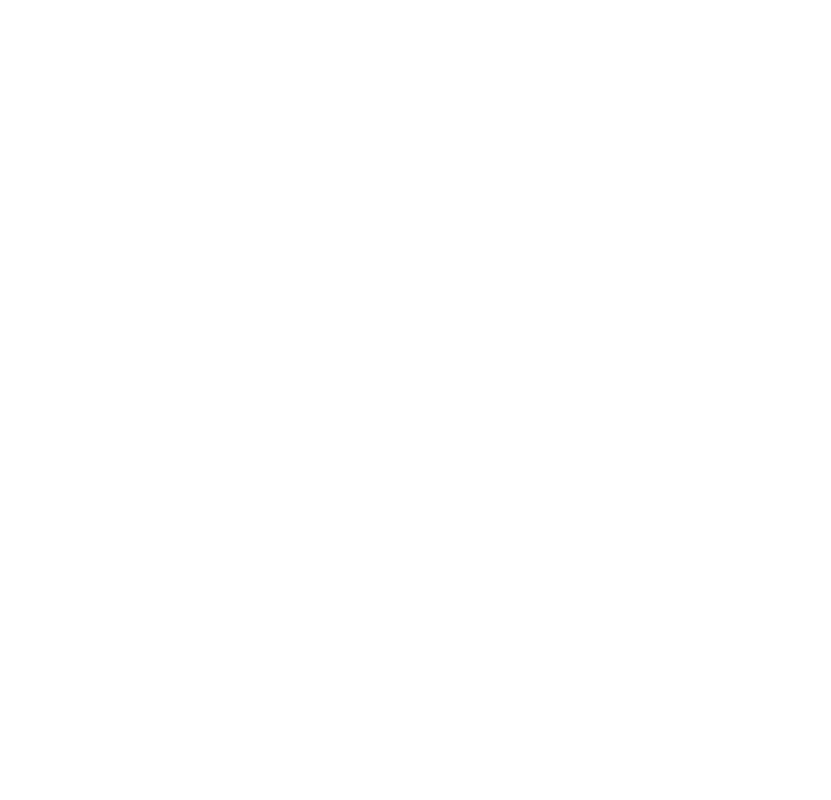
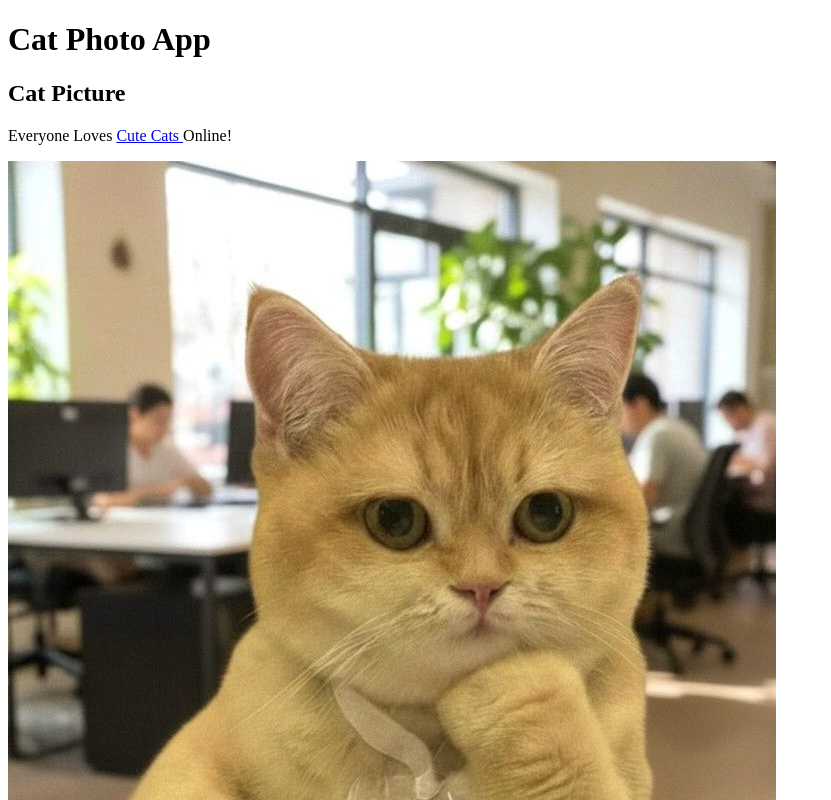
Before and after one commit to codemuhammadnouman/Cat-Photo-App, a plain HTML site: page index.html in a window 1280 px wide. Shown: the top 800 px of the page, without its empty margins (0-831 px from the left). Drawn offline with Linux system fonts and the light colour scheme.

Commit message:
Update html and add new src cat mr meow

```diff
--- a/index.html
+++ b/index.html
@@ -6,6 +6,13 @@
     <title>My Cat Photo App</title>
 </head>
 <body>
-
+   <main>
+    <h1>Cat Photo App</h1>
+    <section>
+        <h2>Cat Picture</h2>
+        <p>Everyone Loves <a href="src/mr.meow.jpg">Cute Cats </a> Online!</p>
+        <a href="src/mr.meow.jpg" target="_blank"><img src="src/mr.meow.jpg" alt="mr meow pic"></a>
+    </section>
+   </main>
 </body>
 </html>
```
Also changed, not shown: src/mr.meow.jpg (added).
